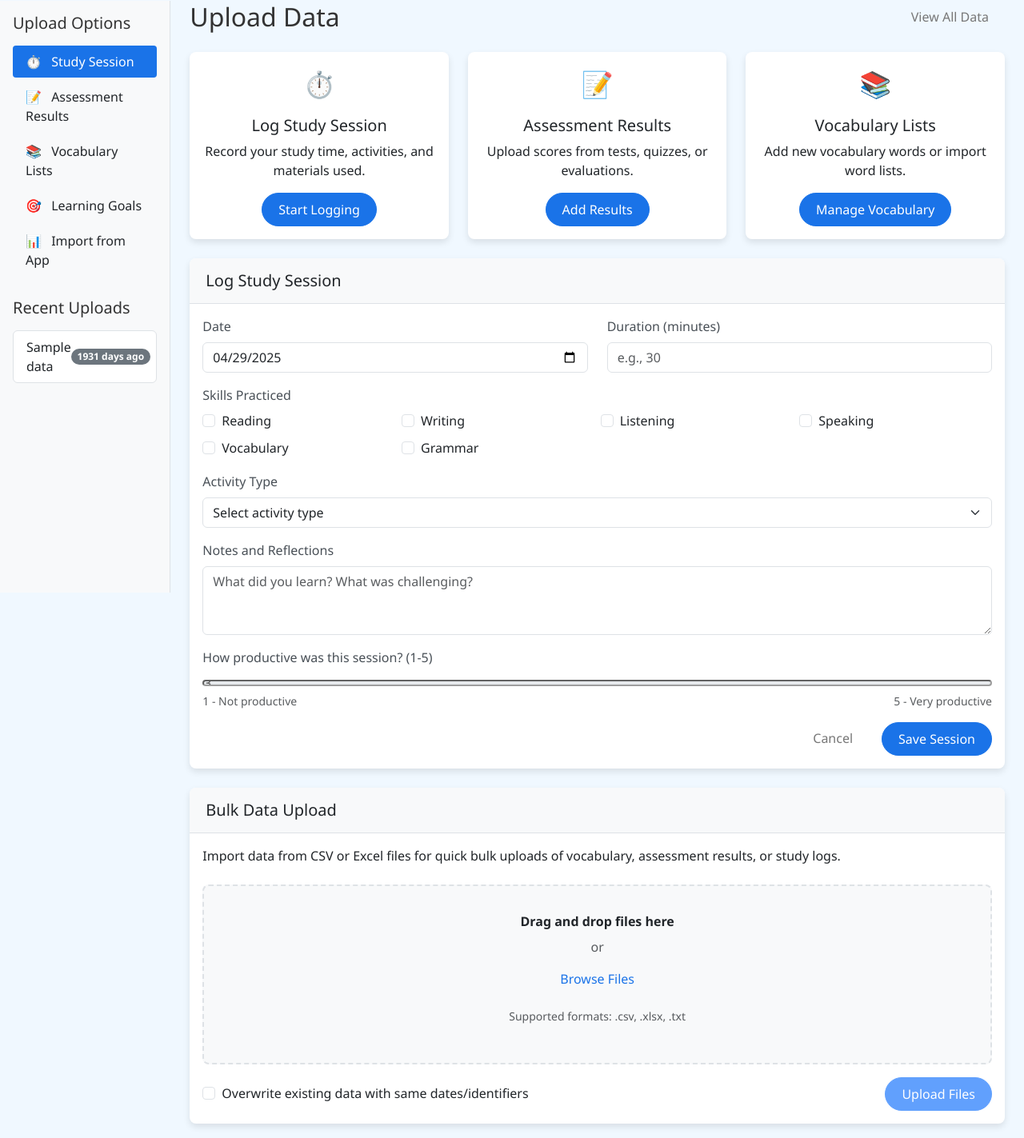
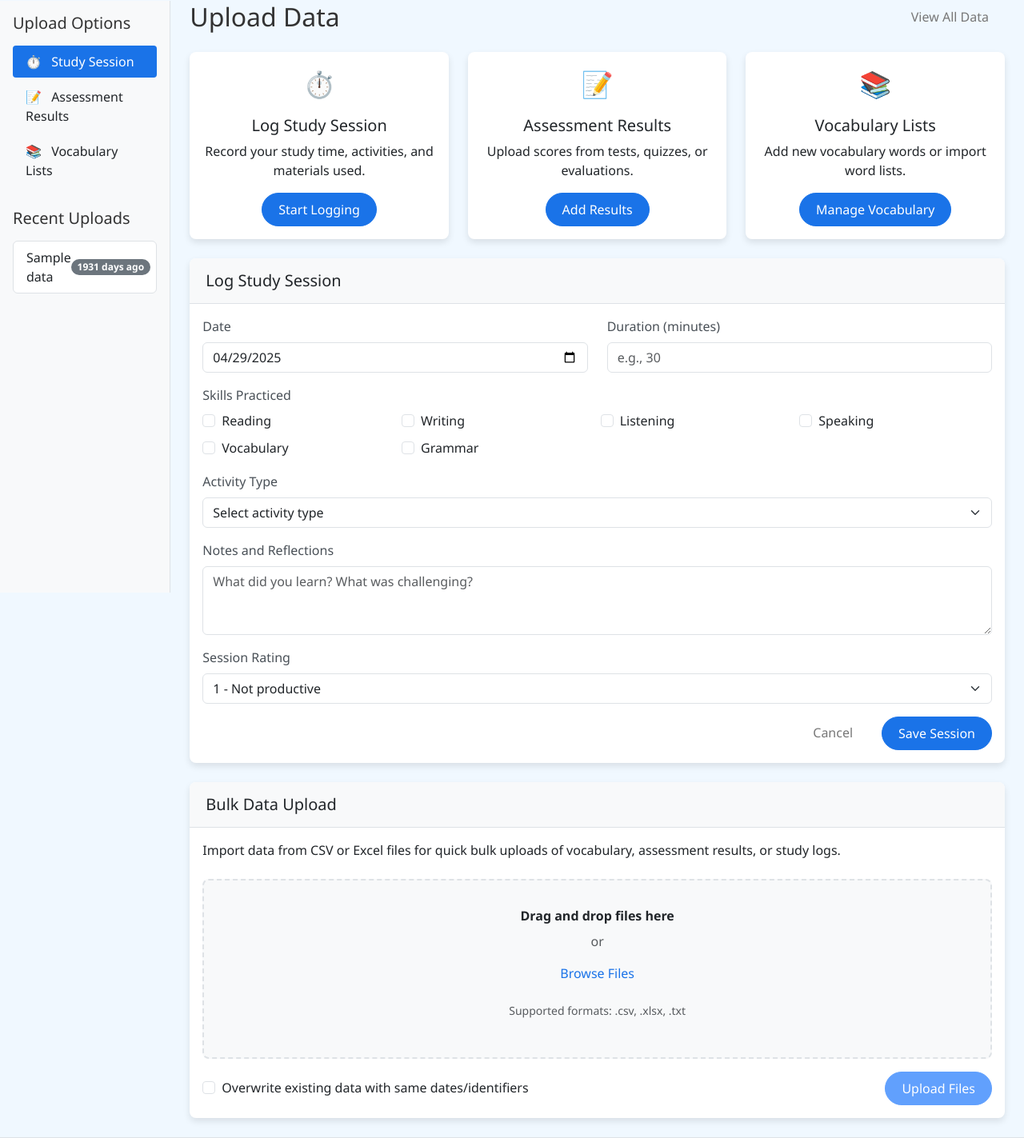
Before and after one commit to raunakchhabra/CITS5505-MastersGroup-66, a Flask app: page /data/upload/study_session in a window 1280 px wide. Shown: the part 119-1542 px from the top of the page at 80% size. Run offline with Flask 3, Linux system fonts and the light colour scheme; a user stored in the database is signed in; tables that the repository leaves empty hold one stand-in row (values such as "Sample post"); some libraries are stand-ins or nearby versions.

Commit message:
implemented and optimised upload data

```diff
--- a/app/forms.py
+++ b/app/forms.py
@@ -57,9 +57,13 @@ class StudySessionForm(FlaskForm):
 
     notes = TextAreaField('Notes and Reflections')
 
-    rating = IntegerField('How productive was this session?',
-                          validators=[NumberRange(min=1, max=5)],
-                          default=3)
+    rating = SelectField('Session Rating', choices=[
+        ('1', '1 - Not productive'),
+        ('2', '2 - Slightly productive'),
+        ('3', '3 - Moderately productive'),
+        ('4', '4 - Productive'),
+        ('5', '5 - Very productive')
+    ])
 
     submit = SubmitField('Save Session')
 
--- a/app/static/js/upload_data.js
+++ b/app/static/js/upload_data.js
@@ -396,25 +396,3 @@ document.addEventListener('submit', function(e) {
         localStorage.removeItem(formId);
     }
 });
-
-// Add before unload warning for unsaved changes
-window.addEventListener('beforeunload', function(e) {
-    const forms = document.querySelectorAll('form');
-    let hasUnsavedChanges = false;
-
-    forms.forEach(form => {
-        const inputs = form.querySelectorAll('input, textarea, select');
-        inputs.forEach(input => {
-            if (input.type !== 'file' && input.type !== 'submit') {
-                if (input.value !== input.defaultValue) {
-                    hasUnsavedChanges = true;
-                }
-            }
-        });
-    });
-
-    if (hasUnsavedChanges) {
-        e.preventDefault();
-        e.returnValue = 'You have unsaved changes. Are you sure you want to leave?';
-    }
-});
--- a/app/templates/upload_data.html
+++ b/app/templates/upload_data.html
@@ -13,27 +13,27 @@
             <div class="col-md-3 col-lg-2 sidebar p-3">
                 <h5 class="mb-3">Upload Options</h5>
                 <nav class="nav flex-column">
-                <a class="nav-link-sidebar {% if upload_type == 'study_session' %}active{% endif %}" href="{{ url_for('data_bp.upload', upload_type='study_session') }}">
+                    <a class="nav-link-sidebar {% if upload_type == 'study_session' %}active{% endif %}"
+                       href="{{ url_for('data_bp.upload', upload_type='study_session') }}">
                         <span class="me-2">⏱️</span> Study Session
                     </a>
-                <a class="nav-link-sidebar {% if upload_type == 'assessment' %}active{% endif %}" href="{{ url_for('data_bp.upload', upload_type='assessment') }}">
+                    <a class="nav-link-sidebar {% if upload_type == 'assessment' %}active{% endif %}"
+                       href="{{ url_for('data_bp.upload', upload_type='assessment') }}">
                         <span class="me-2">📝</span> Assessment Results
                     </a>
-                <a class="nav-link-sidebar {% if upload_type == 'vocabulary' %}active{% endif %}" href="{{ url_for('data_bp.upload', upload_type='vocabulary') }}">
+                    <a class="nav-link-sidebar {% if upload_type == 'vocabulary' %}active{% endif %}"
+                       href="{{ url_for('data_bp.upload', upload_type='vocabulary') }}">
                         <span class="me-2">📚</span> Vocabulary Lists
                     </a>
-                <a class="nav-link-sidebar {% if upload_type == 'goals' %}active{% endif %}" href="{{ url_for('data_bp.upload', upload_type='goals') }}">
-                    <span class="me-2">🎯</span> Learning Goals
-                </a>
-                <a class="nav-link-sidebar {% if upload_type == 'import' %}active{% endif %}" href="{{ url_for('data_bp.upload', upload_type='import') }}">
-                    <span class="me-2">📊</span> Import from App
-                </a>
                 </nav>
-
                 <h5 class="mt-4 mb-3">Recent Uploads</h5>
+                {% if recent_uploads|length == 0 %}
+                    No uploads yet.
+                {% else %}
                     <div class="list-group">
                         {% for upload in recent_uploads %}
-                <a href="{{ url_for('data_bp.view', id=upload.id) }}" class="list-group-item list-group-item-action d-flex justify-content-between align-items-center">
+                            <a href="{{ url_for('data_bp.view', id=upload.id) }}"
+                               class="list-group-item list-group-item-action d-flex justify-content-between align-items-center">
                                 {{ upload.title }}
                                 <span class="badge bg-{% if upload.days_ago == 0 %}primary{% else %}secondary{% endif %} rounded-pill">
                         {% if upload.days_ago == 0 %}Today
@@ -44,6 +44,7 @@
                             </a>
                         {% endfor %}
                     </div>
+                {% endif %}
             </div>
 
             <!-- Main Content -->
@@ -61,7 +62,8 @@
                                 <div class="upload-icon">⏱️</div>
                                 <h5 class="card-title">Log Study Session</h5>
                                 <p class="card-text">Record your study time, activities, and materials used.</p>
-                            <a href="{{ url_for('data_bp.upload', upload_type='study_session') }}" class="btn btn-primary">Start Logging</a>
+                                <a href="{{ url_for('data_bp.upload', upload_type='study_session') }}"
+                                   class="btn btn-primary">Start Logging</a>
                             </div>
                         </div>
                     </div>
@@ -71,7 +73,8 @@
                                 <div class="upload-icon">📝</div>
                                 <h5 class="card-title">Assessment Results</h5>
                                 <p class="card-text">Upload scores from tests, quizzes, or evaluations.</p>
-                            <a href="{{ url_for('data_bp.upload', upload_type='assessment') }}" class="btn btn-primary">Add Results</a>
+                                <a href="{{ url_for('data_bp.upload', upload_type='assessment') }}"
+                                   class="btn btn-primary">Add Results</a>
                             </div>
                         </div>
                     </div>
@@ -81,7 +84,8 @@
                                 <div class="upload-icon">📚</div>
                                 <h5 class="card-title">Vocabulary Lists</h5>
                                 <p class="card-text">Add new vocabulary words or import word lists.</p>
-                            <a href="{{ url_for('data_bp.upload', upload_type='vocabulary') }}" class="btn btn-primary">Manage Vocabulary</a>
+                                <a href="{{ url_for('data_bp.upload', upload_type='vocabulary') }}"
+                                   class="btn btn-primary">Manage Vocabulary</a>
                             </div>
                         </div>
                     </div>
@@ -154,14 +158,15 @@
                                 </div>
 
                                 <div class="mb-3">
-                            <label for="{{ form.rating.id }}" class="form-label">
-                                {{ form.rating.label.text }} (1-5)
-                            </label>
-                            {{ form.rating(class="form-range range-field", min=1, max=5, id="sessionRating") }}
-                            <div class="d-flex justify-content-between text-muted small">
-                                <span>1 - Not productive</span>
-                                <span>5 - Very productive</span>
+                                    {{ form.rating.label(class="form-label") }}
+                                    {{ form.rating(class="form-select") }}
+                                    {% if form.rating.errors %}
+                                        <div class="text-danger">
+                                            {% for error in form.rating.errors %}
+                                                <small>{{ error }}</small>
+                                            {% endfor %}
                                         </div>
+                                    {% endif %}
                                 </div>
 
                                 <div class="d-grid gap-2 d-md-flex justify-content-md-end">
@@ -330,7 +335,8 @@
                         <h5 class="mb-0">Bulk Data Upload</h5>
                     </div>
                     <div class="card-body">
-                    <p class="card-text mb-4">Import data from CSV or Excel files for quick bulk uploads of vocabulary, assessment results, or study logs.</p>
+                        <p class="card-text mb-4">Import data from CSV or Excel files for quick bulk uploads of
+                            vocabulary, assessment results, or study logs.</p>
 
                         <form method="POST" enctype="multipart/form-data" action="{{ url_for('data_bp.bulk_upload') }}">
                             {{ bulk_form.hidden_tag() }}
@@ -338,7 +344,8 @@
                             <div class="drop-zone mb-3" id="dropZone">
                                 <p class="mb-2"><strong>Drag and drop files here</strong></p>
                                 <p class="text-muted mb-2">or</p>
-                            <label for="{{ bulk_form.file.id }}" class="btn btn-outline-primary mb-2">Browse Files</label>
+                                <label for="{{ bulk_form.file.id }}" class="btn btn-outline-primary mb-2">Browse
+                                    Files</label>
                                 {{ bulk_form.file(class="d-none", accept=".csv,.xlsx,.txt") }}
                                 <p class="text-muted small mt-2">Supported formats: .csv, .xlsx, .txt</p>
                                 <div id="fileInfo" class="mt-2"></div>
```
Lines whose indentation alone changed are shown as unchanged.
